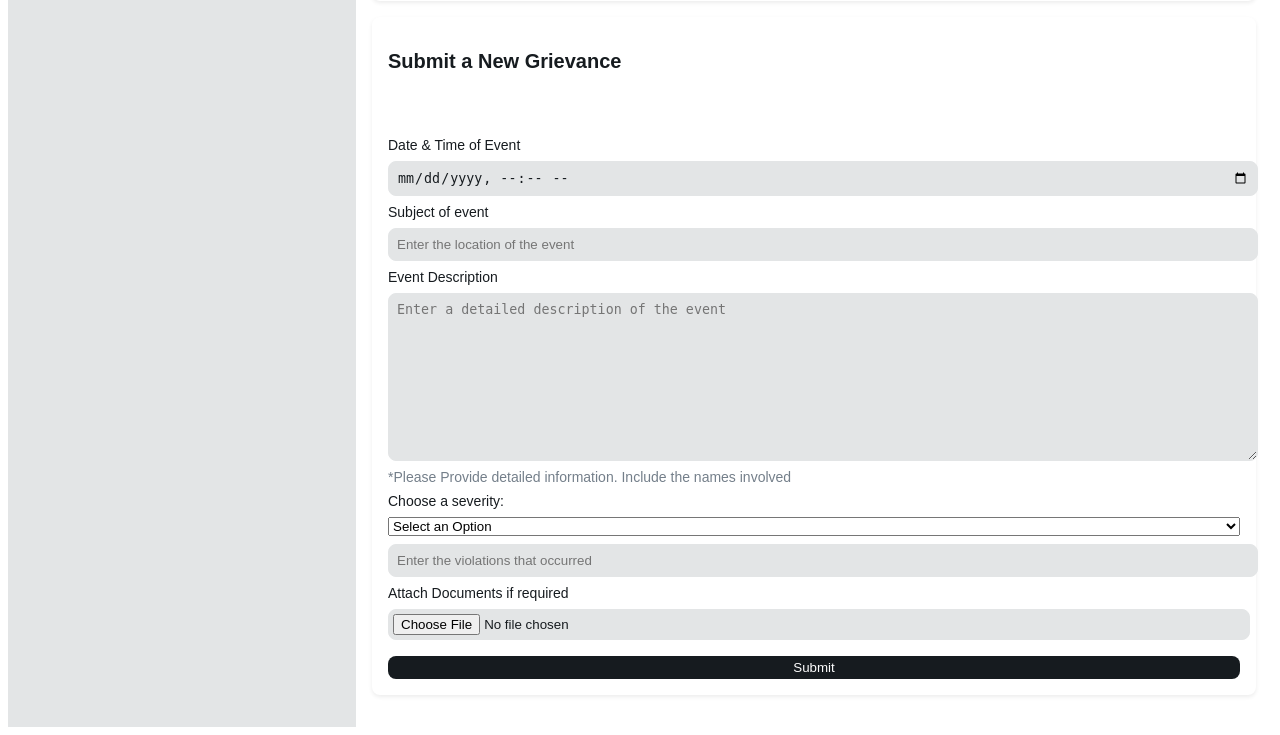
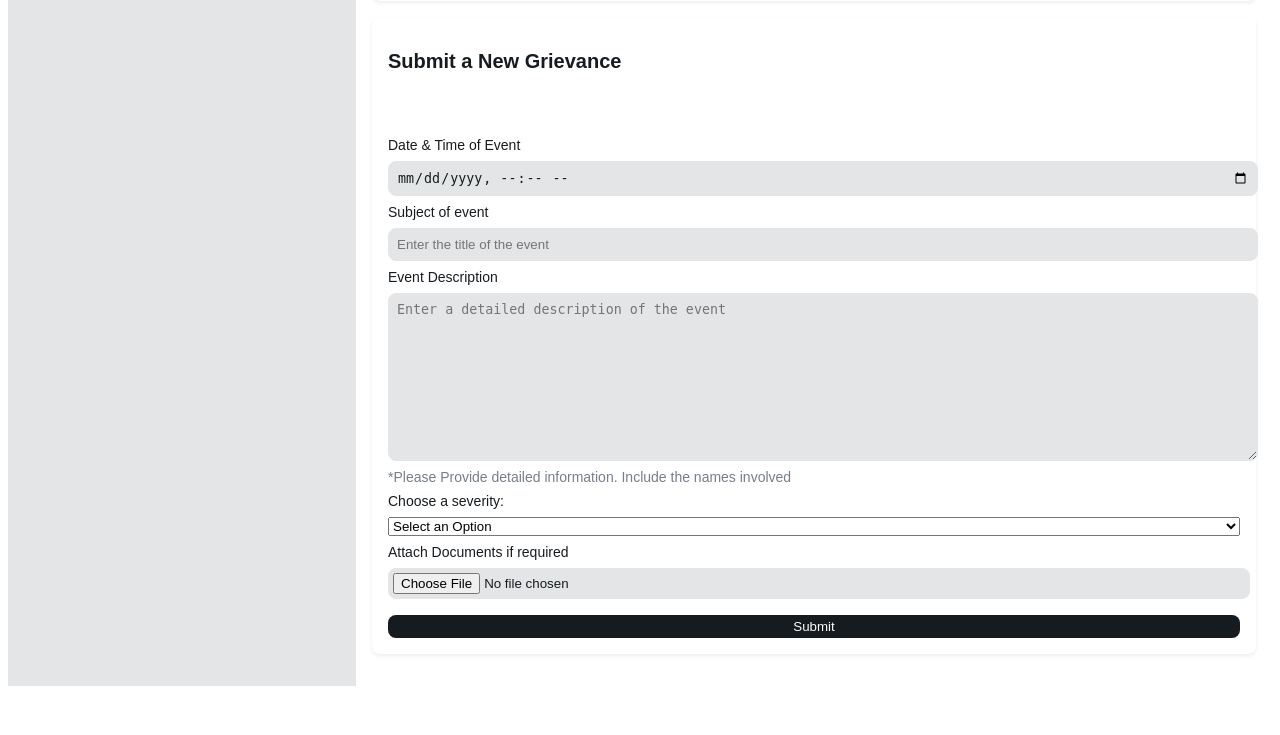
Before and after one commit to PratikVR/OdooCombat, a Django app: template grievance_system/templates/emp_home.html in a window 1280 px wide. Shown: the part 509-1244 px from the top of the page. After the commit the page ends 1195 px from the top, so only its background shows below. Run offline with Django 3.2, Linux system fonts and the light colour scheme; the template is opened without the code that fills it, so the values that code supplies are empty.

Commit message:
Minor adjustments to the code due to internal conflicts

```diff
--- a/grievance_system/templates/emp_home.html
+++ b/grievance_system/templates/emp_home.html
@@ -75,13 +75,17 @@
                         <p> {{user_data.username}} </p>
                     </div>
                     <div class="form-section">
+
                         <label for="DateTime">Date & Time of Event</label>
                         <input type="datetime-local" id="DateTime" name="DateTime" required />
+
                         <label for="Subject">Subject of event</label>
-                        <input type="text" name="Subject" id="Subject" placeholder="Enter the location of the event" required />
+                        <input type="text" name="Subject" id="Subject" placeholder="Enter the title of the event" required />
+
                         <label for="Description">Event Description</label>
                         <textarea name="Description" id="Description" cols="30" rows="10" placeholder="Enter a detailed description of the event" required></textarea>
                         <small class="note">*Please Provide detailed information. Include the names involved</small>
+
                         <label for="severity">Choose a severity:</label>
                         <select id="severity" name="severity" default="select">
                             <option value="low" selected disabled hidden>Select an Option</option>
@@ -89,7 +93,6 @@
                             <option value="medium" style="background-color: orange;">MEDIUM</option>
                             <option value="high" style="background-color: red;">HIGH</option>
                         </select>
-                        <input type="text" name="violations" id="violations" placeholder="Enter the violations that occurred" required />
                         <label for="documents">Attach Documents if required</label>
                         <input type="file" name="documents" id="documents" />
                     </div>
```
